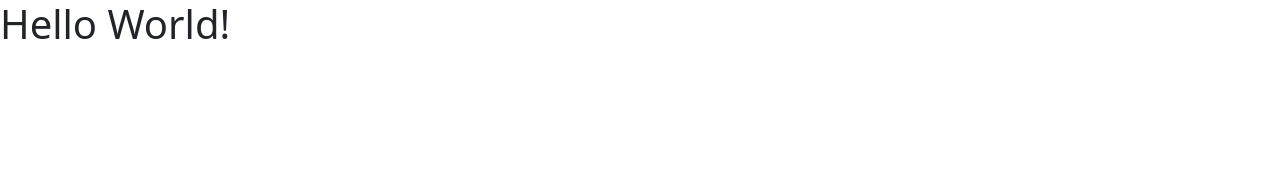
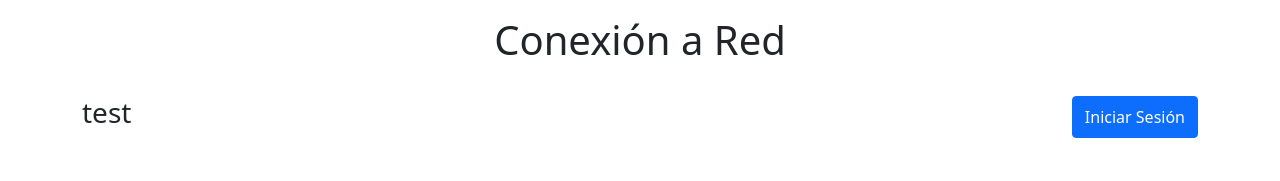
Before and after one commit to CarlosArellano24/Red-Inteligente-Purificadores-de-Aire-App-Hibrida, a website built with webpack: page public/index.html in a window 1280 px wide. Built offline with nearby package versions, Linux system fonts and the light colour scheme.

Commit message:
esqueleto para encabezado

```diff
--- a/public/index.html
+++ b/public/index.html
@@ -5,6 +5,14 @@
     <meta http-equiv="X-UA-Compatible" content="IE=edge">
     <meta name="viewport" content="width=device-width, initial-scale=1.0">
     <title>Document</title>
+
+    <style>
+        @media (min-width: 992px) {
+            .alto-100 {
+                height: 100vh;
+            }
+        }
+    </style>
 
     <link
         href="https://cdn.jsdelivr.net/npm/bootstrap@5.1.3/dist/css/bootstrap.min.css"
@@ -18,7 +26,25 @@
     ></script>
 </head>
 <body>
-    <h1 class="h1">Hello World!</h1>
+    <header class="container sticky top">
+        <div class="row">
+            <div class="col-12 d-flex justify-content-center">
+                <h1 class="my-3">Conexión a Red</h1>
+            </div>
+        </div>
+        <div class="row my-3">
+            <div class="col-6">
+                <h3>test</h3>
+            </div>
+            <div class="col-6 d-flex justify-content-end">
+                <button class="btn btn-primary">Iniciar Sesión</button>
+            </div>
+        </div>
+    <br>
+    </header>
+    <main class="container d-flex align-items-center justify-content-center alto-100">
+
+    </main>
 
     <script type="module" src="../dist/bundle.js"></script>
 </body>
```
Also changed, not shown: doc/README.md.
